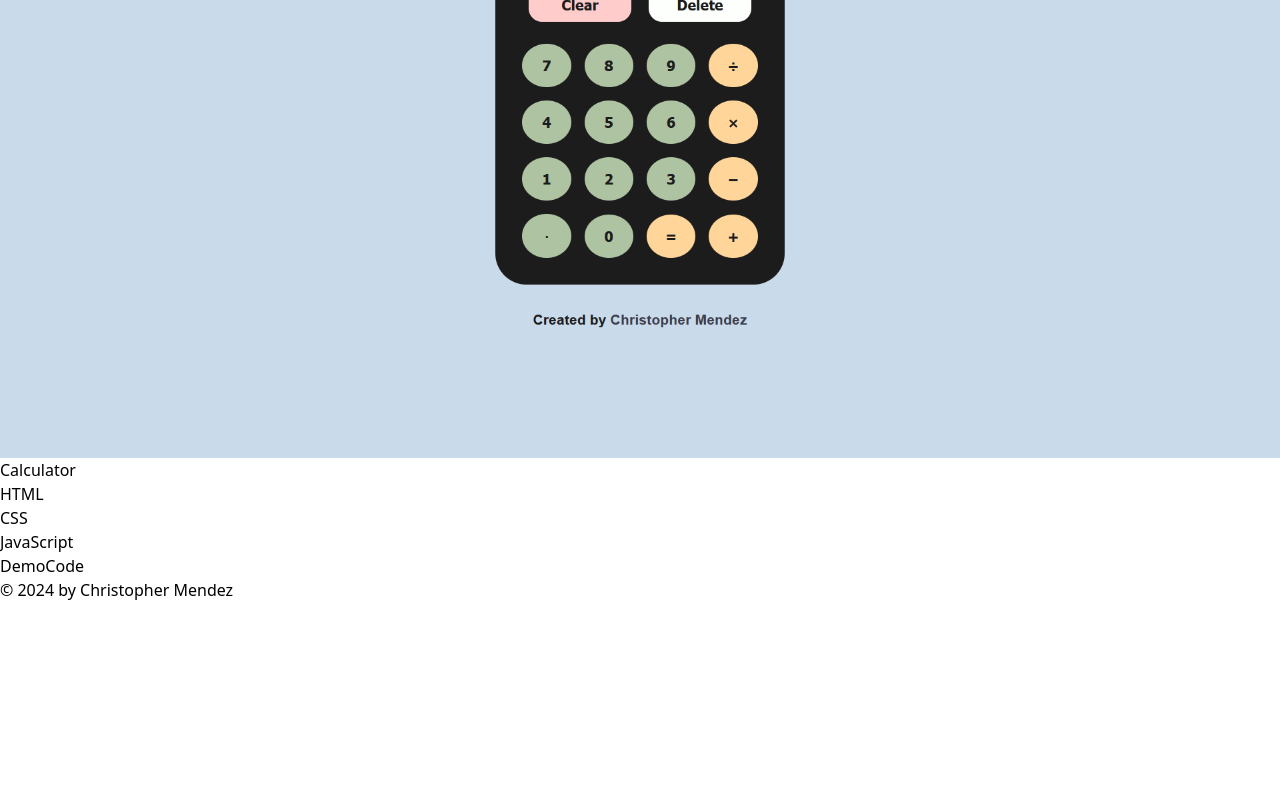
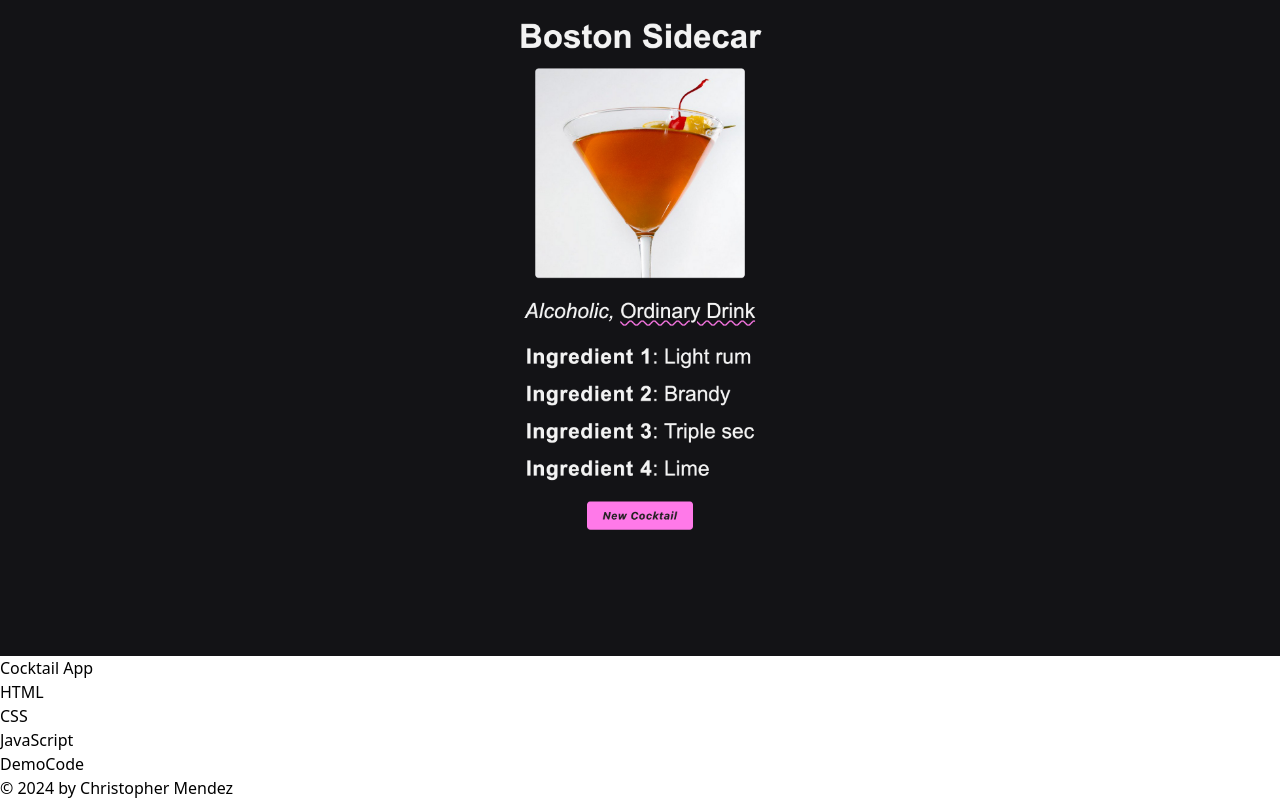
Before and after one commit to cmendez20/portfolio-web-dev, a React (Vite) app: page / in a window 1280 px wide. Shown: the part 3010-3810 px from the top of the page. Before the commit the page ends 3612 px from the top, so only its background shows below. Built offline with nearby package versions, Linux system fonts and the light colour scheme.

Commit message:
Remove calculator project and add Cocktail app

```diff
--- a/src/components/Projects.jsx
+++ b/src/components/Projects.jsx
@@ -27,11 +27,11 @@ const Projects = () => {
       id: 3,
     },
     {
-      title: 'Calculator',
-      imageUrl: '/img/portfolio-calculator.png',
+      title: 'Cocktail App',
+      imageUrl: '/img/portfolio-cocktail-app.png',
       skills: ['HTML', 'CSS', 'JavaScript'],
-      demoUrl: 'https://cmendez20.github.io/calculator_v2/',
-      codeUrl: 'https://github.com/cmendez20/calculator_v2',
+      demoUrl: 'https://cmendez20.github.io/cocktail-app/',
+      codeUrl: 'https://github.com/cmendez20/cocktail-app',
       id: 4,
     },
   ];
```
Also changed, not shown: public/img/portfolio-calculator.png (deleted), public/img/portfolio-cocktail-app.png (added).
